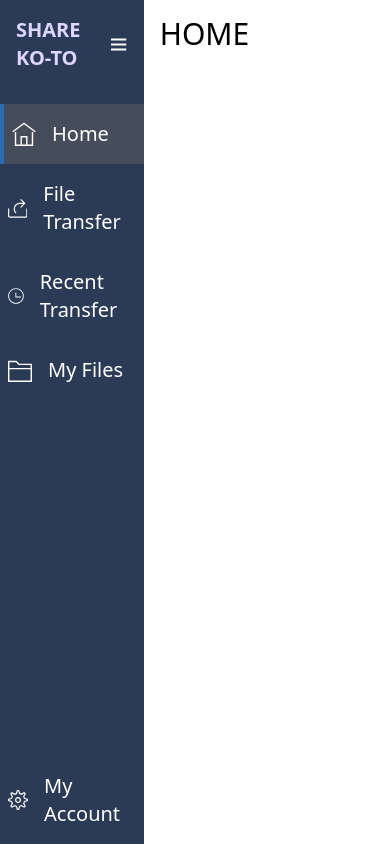
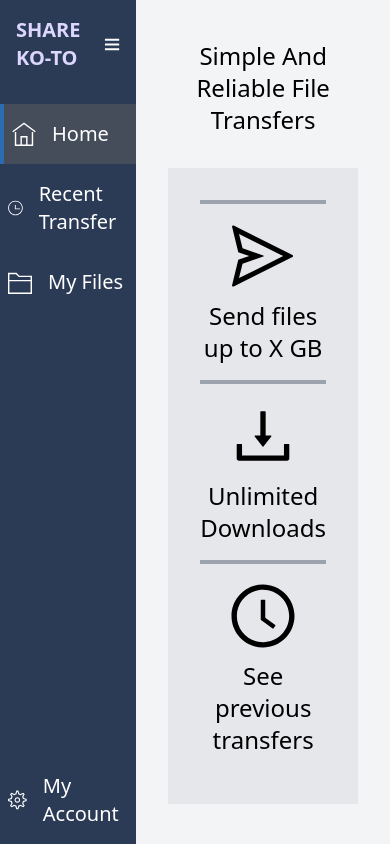
Before and after one commit to vonner04/JS-FileTransferApp, a React (Vite) app in the folder front-end/: page / in a window 390 px wide. Built offline with nearby package versions, Linux system fonts and the light colour scheme.

Commit message:
feat: responsive cards of info and basic homepage setup.
todo: add user auth(ui+logic) and basic file transfer button(just ui no logic)

```diff
--- a/front-end/src/App.jsx
+++ b/front-end/src/App.jsx
@@ -2,7 +2,6 @@ import axios from "axios";
 import { Routes, Route } from "react-router-dom";
 import Navigation from "./components/navigation-bar/Navigation";
 import Home from "./components/pages/home-page/Home";
-import FileTransfer from "./components/pages/file-transfer-page/FileTransfer";
 import RecentTransfer from "./components/pages/recent-transfer-page/RecentTransfer";
 import MyFiles from "./components/pages/file-system-page/MyFiles";
 import AccountSettings from "./components/pages/account-settings-page/AccountSettings";
@@ -22,15 +21,14 @@ const apiCall = () => {
 function App() {
 	return (
 		<>
-			<div className="flex flex-row w-screen h-screen">
+			<div className="flex flex-row w-screen max-h-screen">
 				{/*sidebar*/}
 				<Navigation />
 
 				{/*main content*/}
-				<div className="w-full p-4">
+				<div className="w-full">
 					<Routes>
 						<Route path="/" element={<Home />} />
-						<Route path="/file-transfer" element={<FileTransfer />} />
 						<Route path="/recent-transfer" element={<RecentTransfer />} />
 						<Route path="/my-files" element={<MyFiles />} />
 						<Route path="/account-settings" element={<AccountSettings />} />
--- a/front-end/src/components/navigation-bar/Navigation.jsx
+++ b/front-end/src/components/navigation-bar/Navigation.jsx
@@ -32,17 +32,6 @@ function Navigation() {
 				>
 					<TfiHome className="sidebar-icon" />
 					{!isCollapsed && <span>Home</span>}
-				</NavLink>
-				<NavLink
-					to="/file-transfer"
-					className={({ isActive }) =>
-						`${isActive ? "active-link" : ""} ${
-							isCollapsed ? "sidebar-icons-container-collapsed" : "sidebar-icons-container-expanded"
-						} sidebar-hover-animation`
-					}
-				>
-					<TfiShare className="sidebar-icon" />
-					{!isCollapsed && <span>File Transfer</span>}
 				</NavLink>
 				<NavLink
 					to="/recent-transfer"
--- a/front-end/src/components/pages/file-transfer-page/FileTransfer.jsx
+++ /dev/null
@@ -1,11 +0,0 @@
-import React from 'react'
-
-function FileTransfer() {
-  return (
-    <div>
-      FILE TRANSFER
-    </div>
-  )
-}
-
-export default FileTransfer
--- a/front-end/src/components/pages/home-page/Home.jsx
+++ b/front-end/src/components/pages/home-page/Home.jsx
@@ -1,11 +1,27 @@
-import React from 'react'
+import React from "react";
+import { AiOutlineSend, AiOutlineDownload, AiOutlineClockCircle } from "react-icons/ai";
+import "../../../styles/home.css";
 
 function Home() {
-  return (
-    <div className='text-3xl'>
-      HOME
-    </div>
-  )
+	return (
+		<div className="flex flex-col items-center justify-center p-8 h-screen text-2xl bg-gray-100">
+			<span className="mb-8 text-center">Simple And Reliable File Transfers</span>
+			<div className="card-alignment responsive-cards-column md:responsive-cards-row bg-gray-200 p-8">
+				<div className="responsive-cards-column md:responsive-cards-row icon-text-alignment responsive-border">
+					<AiOutlineSend className="text-7xl" />
+					<span className="text-center">Send files up to X GB</span>
+				</div>
+				<div className="responsive-cards-column md:responsive-cards-row icon-text-alignment responsive-border">
+					<AiOutlineDownload className="text-7xl" />
+					<span className="text-center">Unlimited Downloads</span>
+				</div>
+				<div className="responsive-cards-column md:responsive-cards-row icon-text-alignment responsive-border">
+					<AiOutlineClockCircle className="text-7xl" />
+					<span className="text-center">See previous transfers</span>
+				</div>
+			</div>
+		</div>
+	);
 }
 
-export default Home
+export default Home;
--- /dev/null
+++ b/front-end/src/styles/home.css
@@ -0,0 +1,31 @@
+@tailwind components;
+
+@layer components {
+	.card-alignment {
+		@apply items-center justify-center gap-x-8;
+	}
+
+	.responsive-cards-column {
+		@apply flex flex-col items-stretch;
+	}
+
+	.responsive-cards-row {
+		@apply flex flex-row;
+	}
+
+	.icon-text-alignment {
+		@apply items-center gap-y-2 gap-x-2;
+	}
+
+	/* Default (small screens): Top border */
+	.responsive-border {
+		@apply border-t-4 pt-4 pb-4 border-gray-400;
+	}
+
+	/* Medium and larger screens: Left border */
+	@screen md {
+		.responsive-border {
+			@apply border-t-0 border-l-4 pl-4 pt-0 pb-0;
+		}
+	}
+}
```
Also changed, not shown: front-end/src/components/forms/UserAuthForm.jsx (added), front-end/src/styles/form.css (added).
